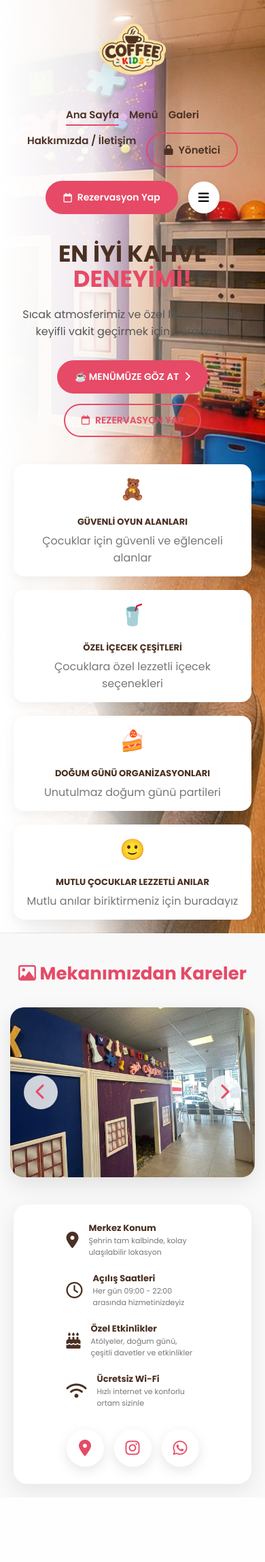
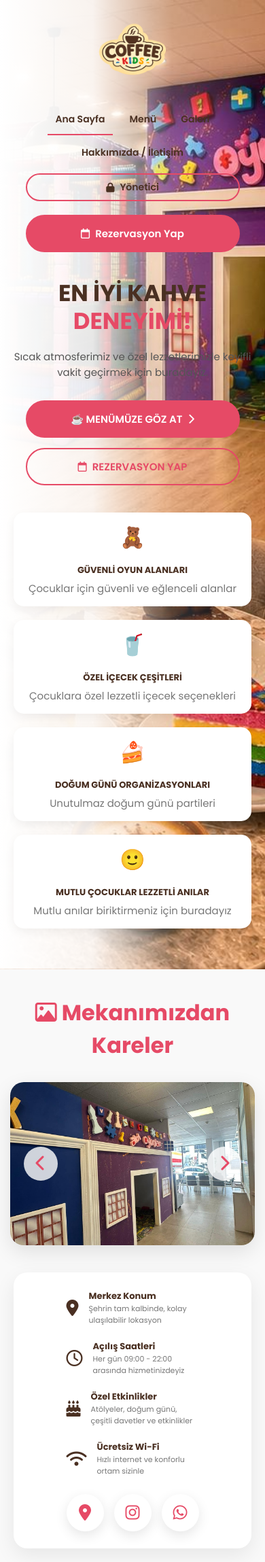
Before and after one commit to YarenGulDemirtas/-coffekids, a Flask app: page / in a window 390 px wide. Shown: the whole page at 68% size. Before the commit the page ends 2197 px from the top, so only its background shows below. Run offline with Flask 3, Linux system fonts and the light colour scheme.

Commit message:
mobil düzenleme

```diff
--- a/static/style.css
+++ b/static/style.css
@@ -393,42 +393,91 @@ body {
 }
 
 /* TELEFON */
+/* ========================= */
+/* MOBIL FIX */
+/* ========================= */
+
 @media (max-width: 768px){
 
+    /* HERO */
+    .hero-section{
+        background-position: 70% center;
+        min-height: auto;
+        padding-bottom: 40px;
+    }
+
+    /* NAVBAR */
     .navbar{
+        flex-direction: column;
+        align-items: center;
+        gap: 20px;
+        padding: 20px;
+    }
+
+    .logo img{
+        height: 110px;
+    }
+
+    /* MENU LINKLER */
+    .nav-links{
+        width: 100%;
+        flex-wrap: wrap;
+        justify-content: center;
+        gap: 12px;
+    }
+
+    .nav-links a{
+        font-size: 14px;
+        padding: 8px 12px;
+    }
+
+    /* BUTTONLAR */
+    .nav-actions{
+        width: 100%;
         flex-direction: column;
         align-items: center;
     }
 
-    .nav-links{
+    .btn{
+        width: 90%;
         justify-content: center;
-        text-align: center;
+        font-size: 15px;
+        padding: 14px 18px;
     }
 
-    .nav-actions{
-        flex-wrap: wrap;
+    .menu-btn{
+        display: none;
+    }
+
+    /* HERO TEXT */
+    .hero-content{
+        padding: 20px;
         justify-content: center;
     }
 
-    .hero-section{
-        background-position: center right;
-    }
-
-    .hero-content{
-        padding: 20px;
-    }
-
     .text-area{
+        width: 100%;
         text-align: center;
     }
 
     .text-area h1{
         font-size: 34px;
+        line-height: 1.2;
     }
 
+    .text-area p{
+        font-size: 15px;
+    }
+
+    /* ACTION BUTTONS */
     .action-buttons{
         flex-direction: column;
         align-items: center;
+    }
+
+    /* FEATURES */
+    .features-grid{
+        grid-template-columns: 1fr;
     }
 
     .feature-card{
@@ -436,34 +485,26 @@ body {
         text-align: center;
     }
 
+    /* GALLERY */
     .gallery-section{
         margin: 40px 15px;
     }
 
     .slider-track img{
-        height: 250px;
+        height: 240px;
     }
 
-    .page-title{
-        font-size: 26px;
+    /* FOOTER */
+    .bottom-bar{
+        flex-direction: column;
+        margin: 20px;
+        gap: 25px;
+        padding: 25px;
     }
 
-    .menu-grid{
-        grid-template-columns: 1fr;
-    }
-
-    .row{
+    .info-items{
         flex-direction: column;
-    }
-
-    .admin-form{
-        flex-direction: column;
-        align-items: stretch;
-    }
-
-    .admin-table{
-        display: block;
-        overflow-x: auto;
+        gap: 20px;
     }
 
     .social-icons{
```
